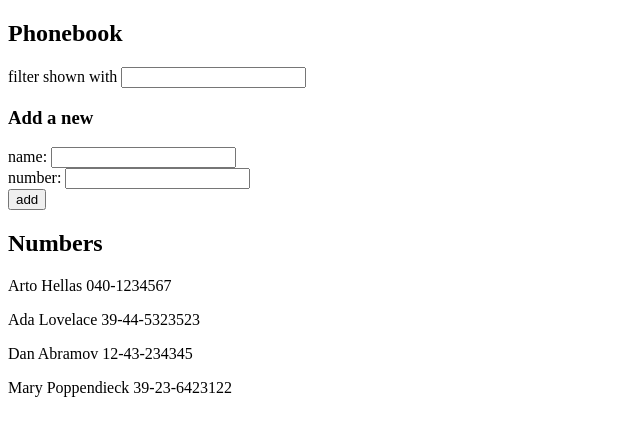
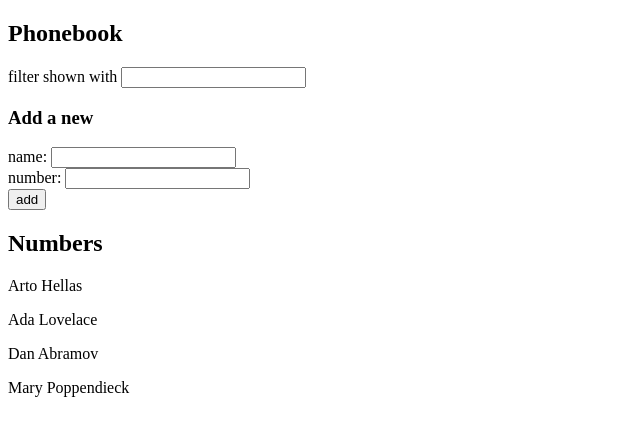
Before and after one commit to annadpp/Full-Stack-Open, a React (Vite) app in the folder Part2/Phonebook/: page / in a window 1280 px wide. Shown: the top 436 px of the page, without its empty margins (0-640 px from the left). Built offline with nearby package versions, Linux system fonts and the light colour scheme; data requests are answered from the project's data file.

Commit message:
Exercise 2.11

```diff
--- /dev/null
+++ b/Part2/Phonebook/db.json
@@ -0,0 +1,24 @@
+{
+  "persons": [
+    {
+      "name": "Arto Hellas",
+      "number": "040-123456",
+      "id": 1
+    },
+    {
+      "name": "Ada Lovelace",
+      "number": "39-44-5323523",
+      "id": 2
+    },
+    {
+      "name": "Dan Abramov",
+      "number": "12-43-234345",
+      "id": 3
+    },
+    {
+      "name": "Mary Poppendieck",
+      "number": "39-23-6423122",
+      "id": 4
+    }
+  ]
+}
--- a/Part2/Phonebook/package.json
+++ b/Part2/Phonebook/package.json
@@ -21,6 +21,7 @@
     "eslint-plugin-react": "^7.32.2",
     "eslint-plugin-react-hooks": "^4.6.0",
     "eslint-plugin-react-refresh": "^0.4.3",
+    "json-server": "^0.17.4",
     "vite": "^4.4.5"
   }
 }
--- a/Part2/Phonebook/src/App.jsx
+++ b/Part2/Phonebook/src/App.jsx
@@ -1,4 +1,5 @@
-import React, { useState } from "react";
+import React, { useState, useEffect } from "react";
+import axios from "axios";
 
 const Filter = (props) => {
   return (
@@ -39,15 +40,16 @@
 };
 
 const App = () => {
-  const [persons, setPersons] = useState([
-    { name: "Arto Hellas", phone: "040-1234567", id: 1 },
-    { name: "Ada Lovelace", phone: "39-44-5323523", id: 2 },
-    { name: "Dan Abramov", phone: "12-43-234345", id: 3 },
-    { name: "Mary Poppendieck", phone: "39-23-6423122", id: 4 },
-  ]);
+  const [persons, setPersons] = useState([]);
   const [newName, setNewName] = useState("");
   const [newPhone, setNewPhone] = useState("");
   const [filter, setFilter] = useState("");
+
+  useEffect(() => {
+    axios.get("http://localhost:3001/persons").then((response) => {
+      setPersons(response.data);
+    });
+  }, []);
 
   const handleNameChange = (e) => {
     setNewName(e.target.value);
@@ -68,7 +70,7 @@
             { name: newName, phone: newPhone, id: persons.length + 1 },
           ]);
         })()
-      : alert(`${newName} is already added to phonebook`);
+      : alert(`${newName} is already added to the phonebook`);
     setNewName("");
     setNewPhone("");
   };
```
Also changed, not shown: 1 other file (tests, documents, lock files or other folders).
